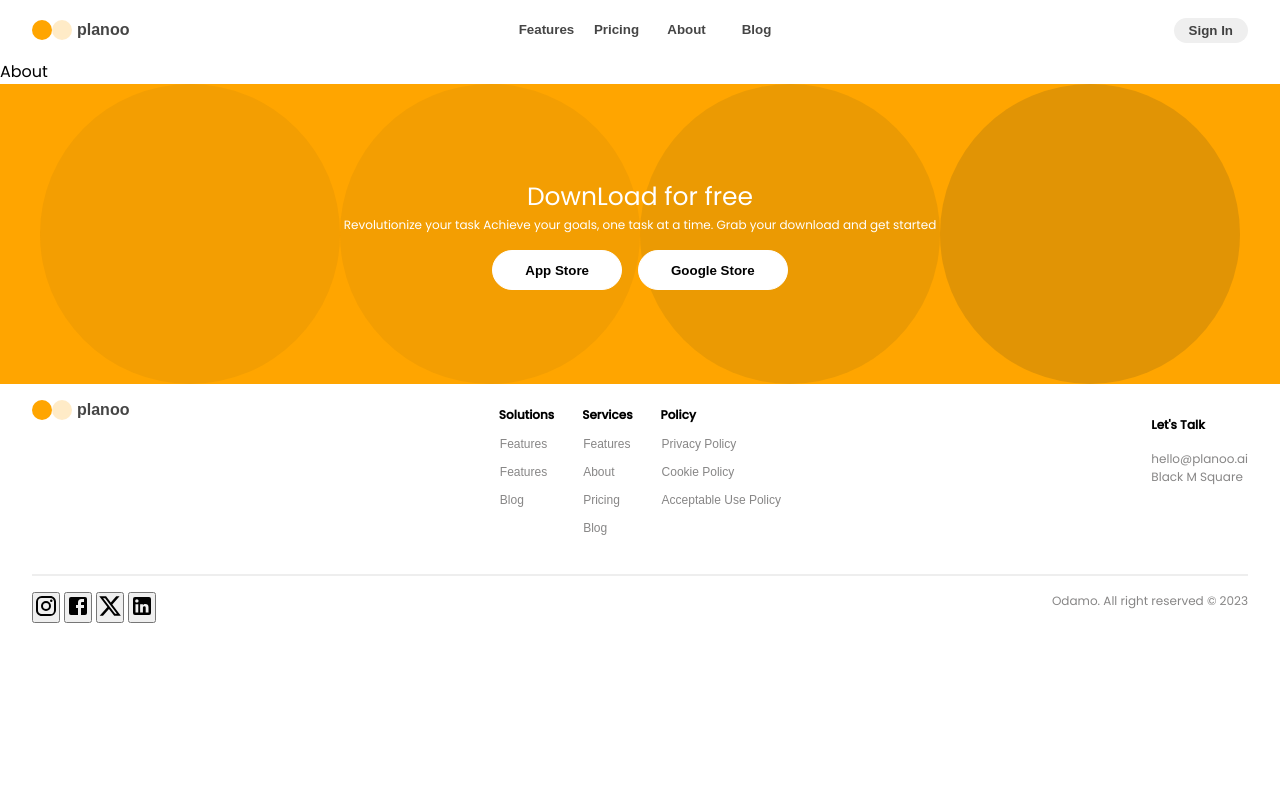
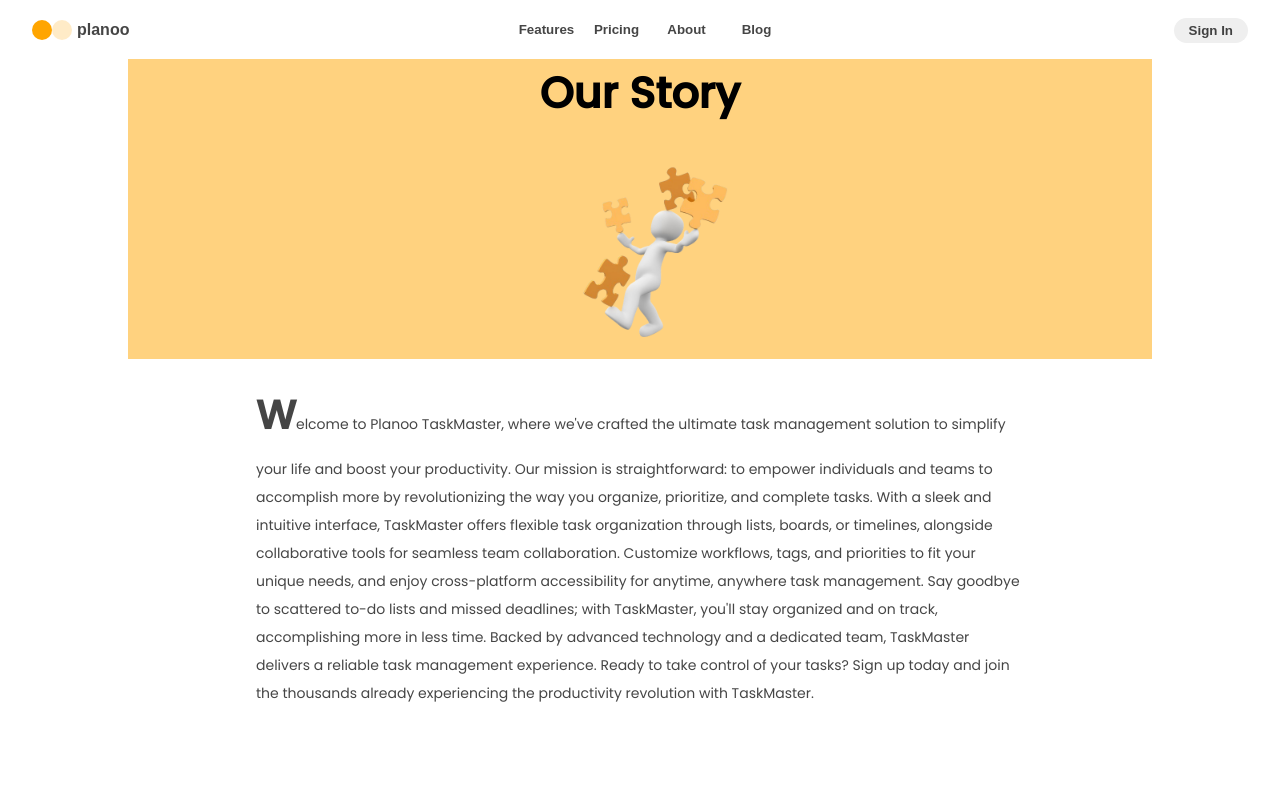
Before and after one commit to dev-makanju/Planoo-, a React (Create React App) app: page /about in a window 1280 px wide. Shown: the top 800 px of the page. Built offline with nearby package versions, Linux system fonts and the light colour scheme.

Commit message:
ft/done with page for UI

```diff
--- a/src/App.css
+++ b/src/App.css
@@ -56,6 +56,52 @@ body{
 .blog-is-empty {
    display: flex;
    justify-content: center;
+}
+
+.about-container {
+   width: 100%;
+   margin: 0px auto;
+   background:#ffa60080;
+   height: 300px;
+   display: flex;
+   align-items: center;
+   flex-direction: column;
+   justify-content: center;
+}
+
+.about-container h1 {
+   font-size: 43px;
+}
+
+
+.about-banner {
+   width: 200px;
+   margin-top: 2rem;
+}
+
+.about-content{
+   width: 90%;
+   margin: 0px auto;
+   margin-top: 1rem;
+   font-size: 14px;
+   margin-bottom: 5rem;
+   color: #000000ba;
+   font-weight: 400;
+   line-height: 2;
+}
+
+.about-content span{
+   font-weight: bold;
+   font-size: 40px;
+}
+
+@media (min-width: 768px) {
+   .about-container {
+      width: 80%;
+   }
+   .about-content{
+      width: 60%;
+   }
 }
 
 .blog-is-empty h4 {
--- a/src/components/layout/Dashboard.css
+++ b/src/components/layout/Dashboard.css
@@ -105,3 +105,7 @@
 .main {
    width: 100%;
 }
+
+.body-wrapper {
+  min-height: 100vh;
+}
--- a/src/components/layout/GuestLayout.jsx
+++ b/src/components/layout/GuestLayout.jsx
@@ -1,12 +1,14 @@
 import React from 'react'
 import Header from '../Nav/header/Header'
 import Footer from '../Nav/Footer/Footer'
-
+import './Dashboard.css';
 const GuestLayout = (props) => {
   return (
     <>
         <Header></Header>
+            <div className='body-wrapper'>
             {props.children}
+            </div>
         <Footer></Footer>
     </>
   )
--- a/src/pages/About.jsx
+++ b/src/pages/About.jsx
@@ -5,7 +5,15 @@ const About = () => {
   return (
     <>
       <PageTitle title='About'/>
-      <div>About</div>
+      <div className='about-wrapper'>
+         <div className='about-container'>
+            <h1>Our Story</h1>
+            <img className='about-banner' src={process.env.PUBLIC_URL + '/assets/about.png'} alt="profileImage"/>
+         </div>
+         <p className='about-content'>
+         <span>W</span>elcome to Planoo TaskMaster, where we've crafted the ultimate task management solution to simplify your life and boost your productivity. Our mission is straightforward: to empower individuals and teams to accomplish more by revolutionizing the way you organize, prioritize, and complete tasks. With a sleek and intuitive interface, TaskMaster offers flexible task organization through lists, boards, or timelines, alongside collaborative tools for seamless team collaboration. Customize workflows, tags, and priorities to fit your unique needs, and enjoy cross-platform accessibility for anytime, anywhere task management. Say goodbye to scattered to-do lists and missed deadlines; with TaskMaster, you'll stay organized and on track, accomplishing more in less time. Backed by advanced technology and a dedicated team, TaskMaster delivers a reliable task management experience. Ready to take control of your tasks? Sign up today and join the thousands already experiencing the productivity revolution with TaskMaster.
+         </p>
+      </div>
     </>
   )
 }
--- a/src/pages/Pricing.jsx
+++ b/src/pages/Pricing.jsx
@@ -1,4 +1,4 @@
-import React, { useState, useEffect } from 'react';
+import React, { useState, useEffect, useRef } from 'react';
 import PageTitle from '../components/Nav/Meta/PageTitle';
 import PricingCard from '../components/pricing/PricingCard';
 
@@ -9,7 +9,7 @@ const Pricing = () => {
             id: '1',
             type: 'free',
             currencyType: 'NGN',
-            amount: '100.00',
+            amount: '0.00',
             features: [
                 'Single users',
                 'Personal projects',
@@ -20,7 +20,7 @@ const Pricing = () => {
             id: '2',
             type: 'commercial',
             currencyType: 'NGN',
-            amount: '200.00',
+            amount: '1200.00',
             features: [
                 'Single users',
                 'Personal projects',
@@ -31,7 +31,7 @@ const Pricing = () => {
             id: '3',
             type: 'Extended',
             currencyType: 'NGN',
-            amount: '500.00',
+            amount: '60000.00',
             features: [
                 'Single users',
                 'Personal projects',
@@ -41,12 +41,23 @@ const Pricing = () => {
         }
     ]);
 
-    useEffect(() => {
+    const useEffectAfterMount = (cb, dependencies) => {
+        const mounted = useRef(false);
+        useEffect(() => {
+            if (mounted.current) {
+               cb();
+            }else{
+               mounted.current = true
+            }
+        }, dependencies);// eslint-disable-line react-hooks/exhaustive-deps
+    };
+
+    useEffectAfterMount(() => {
         setPrice(prevPrice => prevPrice.map(item => {
-            if (isActive === 'is-month' || item.amount / 12 === 12 ) {
-                return { ...item, amount: item.amount * 1 };
+            if (isActive === 'is-month') {
+                return { ...item, amount: (parseFloat(item.amount) / 12).toFixed(2) };
             } else if (isActive === 'is-year') {
-                return { ...item, amount: item.amount * 12 };
+                return { ...item, amount: (parseFloat(item.amount) * 12).toFixed(2) };
             }
             return item;
         }));
```
Also changed, not shown: public/assets/about.png (added).
